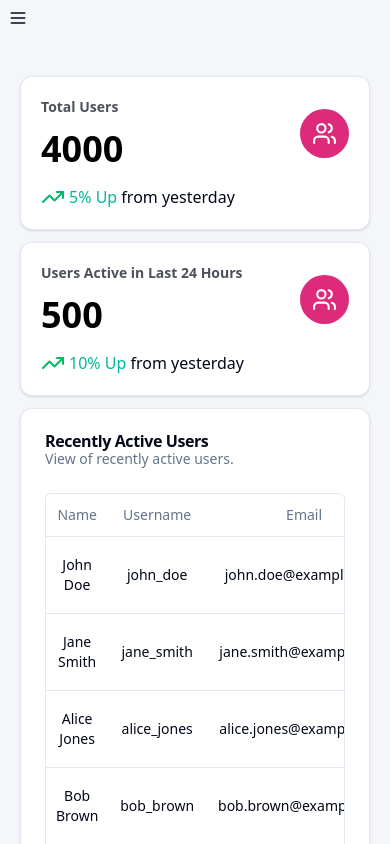
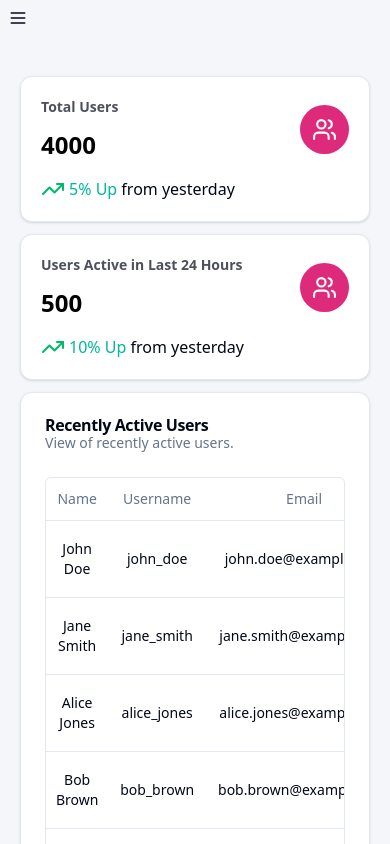
Before and after one commit to Phani4658/socialmedia-dashboard, a Next.js app: page /users in a window 390 px wide. Shown: the top 844 px of the page. Built offline with nearby package versions, Linux system fonts and the light colour scheme.

Commit message:
resolve alignment issues

```diff
--- a/src/app/(dashboard)/page.tsx
+++ b/src/app/(dashboard)/page.tsx
@@ -11,16 +11,17 @@ import { Card, CardHeader, CardTitle } from "@/components/ui/card";
 
 const Dashboard = () => {
   const isLoggedIn = Cookie.get("isLoggedIn");
+  console.log(isLoggedIn)
   if (isLoggedIn && isLoggedIn !== "true") {
     redirect("/login");
   }
   return (
-    <div className="py-10 px-5 flex-1">
+    <div className="py-10 px-5 flex-1 w-full" >
       <h1 className="text-3xl font-bold mb-4 px-5">
         Welcome <span>Spartificial</span>
       </h1>
       <div className="lg:flex lg:gap-5">
-        <div className="flex-1">
+        <div className="flex-1 lg:max-w-[60%]">
           <div >
             <Growth />
           </div>
--- a/src/components/shared/KPICard.tsx
+++ b/src/components/shared/KPICard.tsx
@@ -13,7 +13,7 @@ const KPICard = ({ cardDetails }: { cardDetails: KPICardDetails }) => {
             <h2 className="text-[#20224] text-sm font-bold opacity-70">
               {cardDetails.title}
             </h2>
-            <p className="text-4xl mt-3 font-bold text-black">
+            <p className="text-2xl xl:text-3xl mt-3 font-bold text-black">
               {cardDetails.currentCount}
             </p>
           </div>
```
